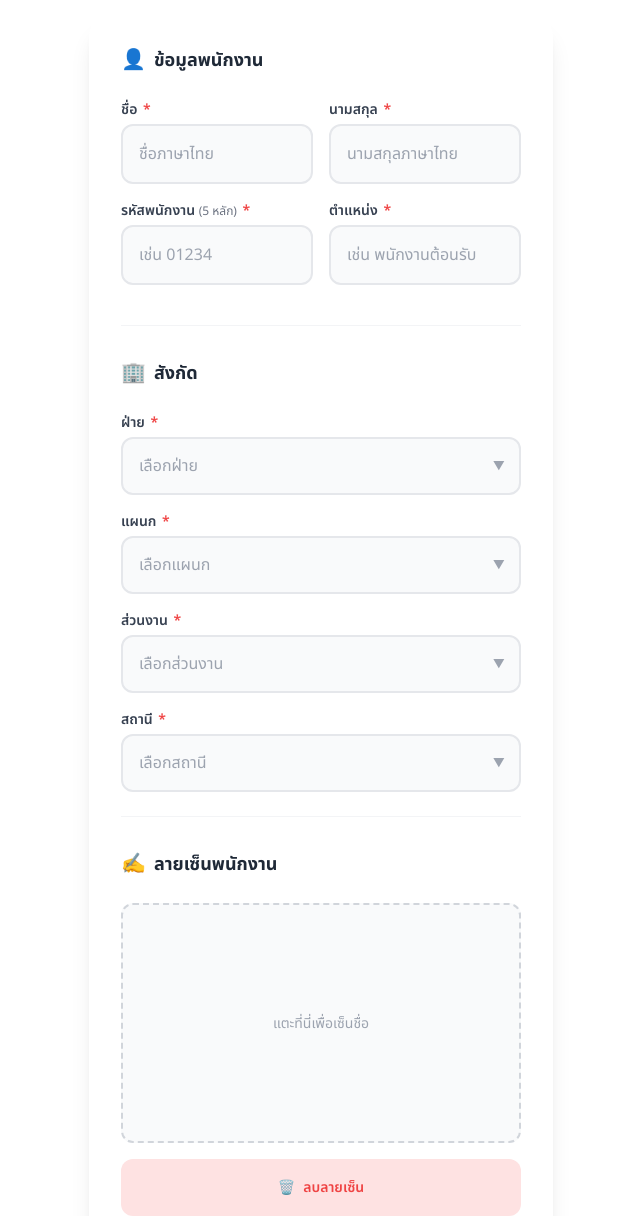
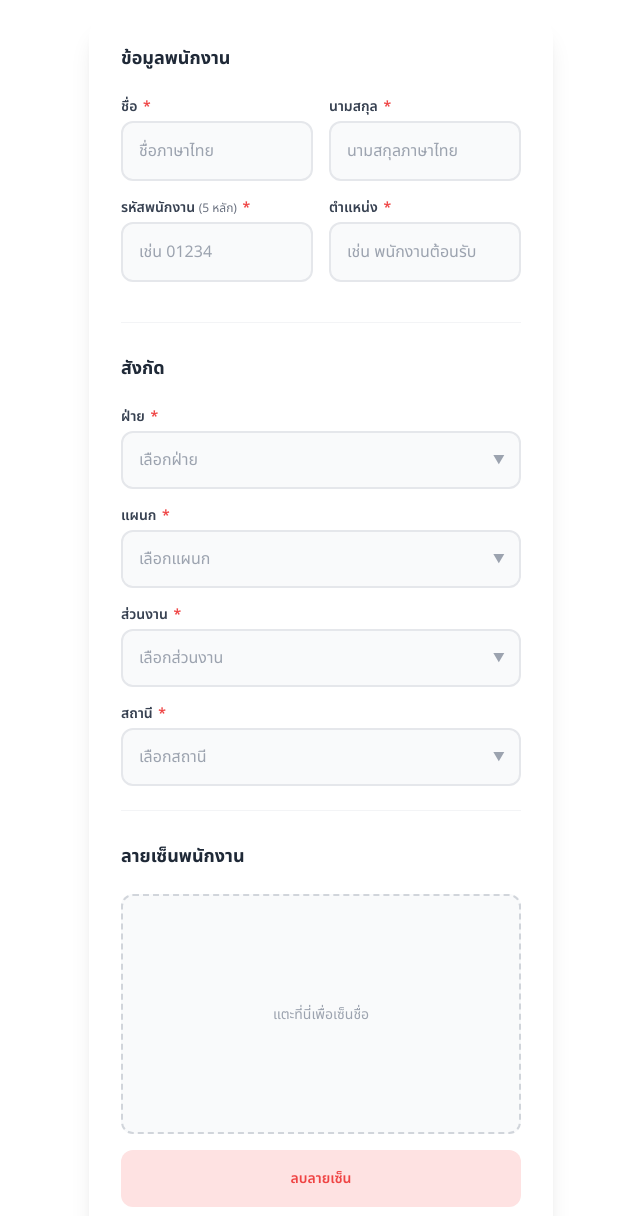
Before and after one commit to pattaya-aviation/rns, a plain HTML site: page index.html in a window 1280 px wide. Shown: the part 185-1401 px from the top of the page, without its empty margins (319-959 px from the left). Drawn offline with Linux system fonts and the light colour scheme.

Commit message:
Update index.html

```diff
--- a/index.html
+++ b/index.html
@@ -31,7 +31,6 @@
         <!-- Section: Personal Info -->
         <section class="form-section">
           <div class="section-header">
-            <span class="section-icon">👤</span>
             <h2>ข้อมูลพนักงาน</h2>
           </div>
 
@@ -61,7 +60,6 @@
         <!-- Section: Department Info -->
         <section class="form-section">
           <div class="section-header">
-            <span class="section-icon">🏢</span>
             <h2>สังกัด</h2>
           </div>
 
@@ -211,7 +209,6 @@
         <!-- Section: Signature -->
         <section class="form-section signature-section">
           <div class="section-header">
-            <span class="section-icon">✍️</span>
             <h2>ลายเซ็นพนักงาน</h2>
           </div>
 
@@ -223,7 +220,6 @@
           </div>
           <div class="signature-warning" id="signatureWarning">กรุณาเซ็นชื่อเพื่อใช้เป็นหลักฐาน</div>
           <button type="button" class="btn-clear" id="clearSignature">
-            <span class="btn-icon">🗑️</span>
             ลบลายเซ็น
           </button>
         </section>
@@ -231,7 +227,6 @@
         <!-- Section: Consent -->
         <section class="form-section consent-section">
           <div class="section-header">
-            <span class="section-icon">📋</span>
             <h2>ข้อกำหนดและเงื่อนไข</h2>
           </div>
 
```
